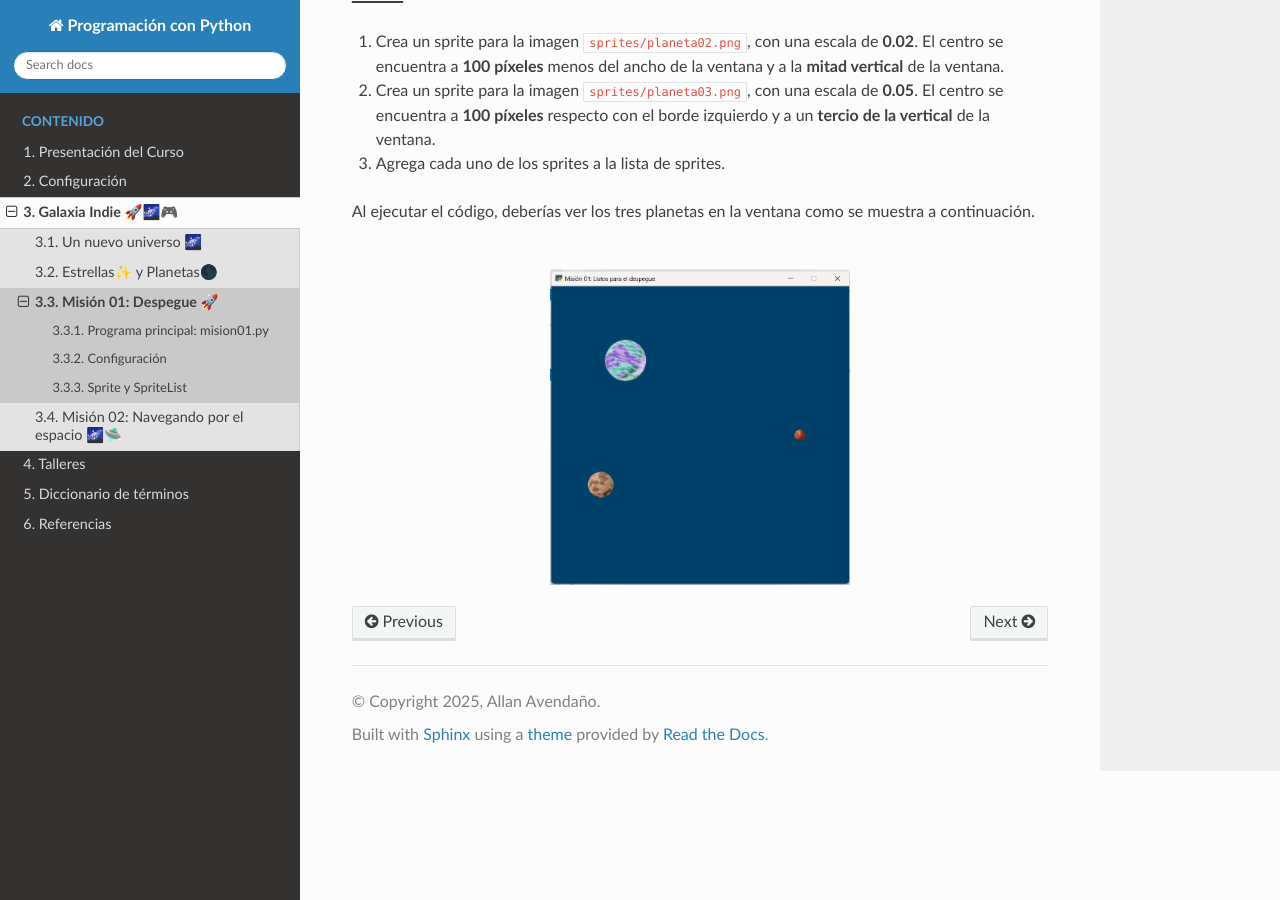
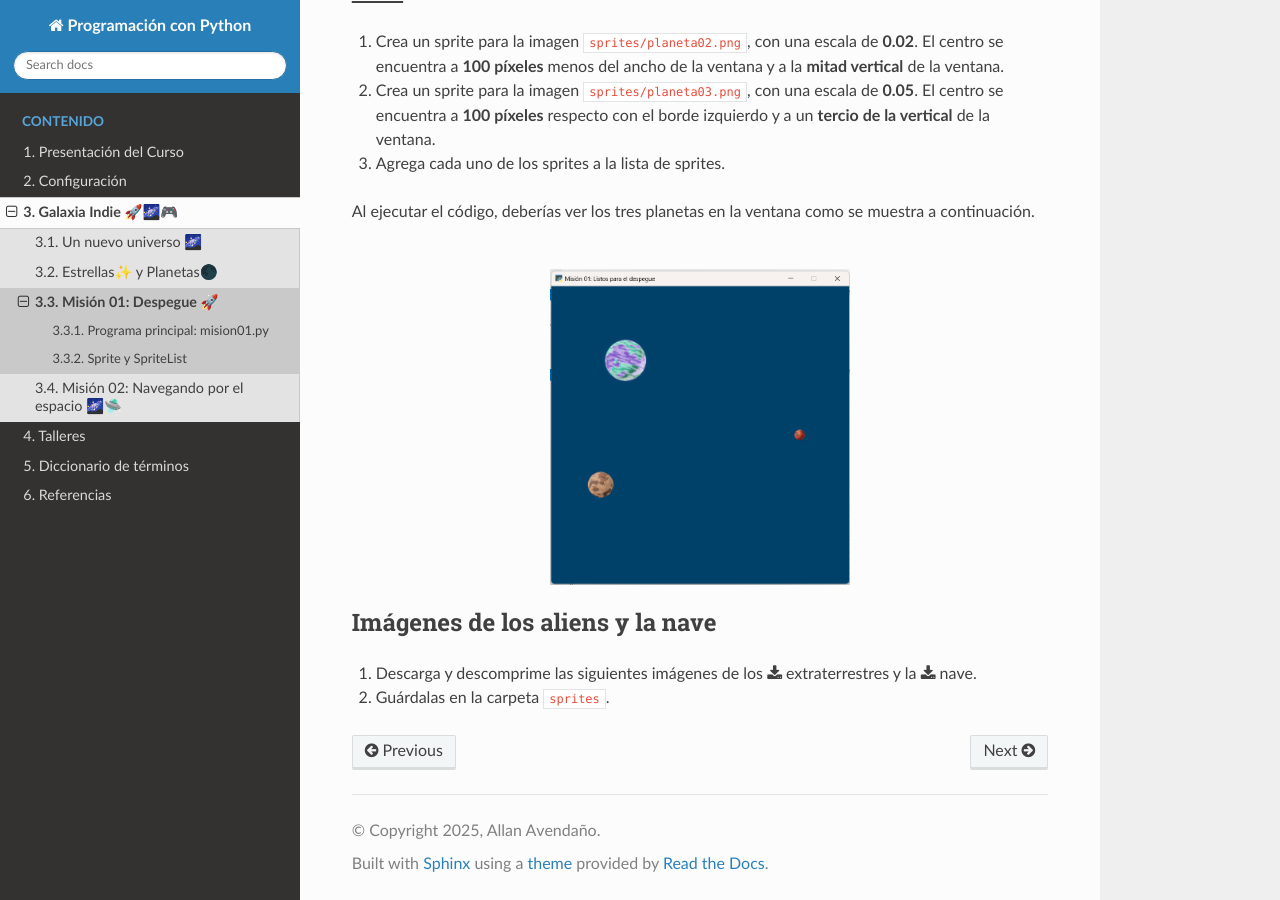
Before and after one commit to aavendan/programacion-python, a Sphinx documentation site: the page built from docs/source/sesiones/sesion03.rst, in a window 1280 px wide and 900 px high, scrolled down 3978 px. Built offline with Sphinx 7.4.7 and the Read the Docs theme 3.1.0, drawn with Linux system fonts in a browser that asks for light colours; some of the changed text lies outside the part shown.

Commit message:
aliens and ships

```diff
--- a/docs/source/sesiones/sesion03.rst
+++ b/docs/source/sesiones/sesion03.rst
@@ -54,8 +54,8 @@ se muestra en la siguente imagen.
     :figclass: align-center
     :alt: base
 
-Configuración
-------------------
+.. rubric:: Imágenes de los planetas
+  :heading-level: 2
 
 #. Para empezar, crea la carpeta `sprites` en tu proyecto.
 #. Descarga las siguientes imágenes y colócalas en la carpeta `sprites`.
@@ -214,3 +214,9 @@ se muestra a continuación.
 
     # Crear una ventana de 600x600 píxeles con el título "Misión 01: Listos para el despegue"
     ...
+
+.. rubric:: Imágenes de los aliens y la nave
+  :heading-level: 2
+
+#. Descarga y descomprime las siguientes imágenes de los :download:`extraterrestres <../img/sesion03/aliens.zip>`  y la :download:`nave <../img/sesion03/nave.zip>`.
+#. Guárdalas en la carpeta ``sprites``.
```
Also changed, not shown: docs/source/img/sesion03/alien02.png (added), docs/source/img/sesion03/alien03.png (added), 2 other files.
